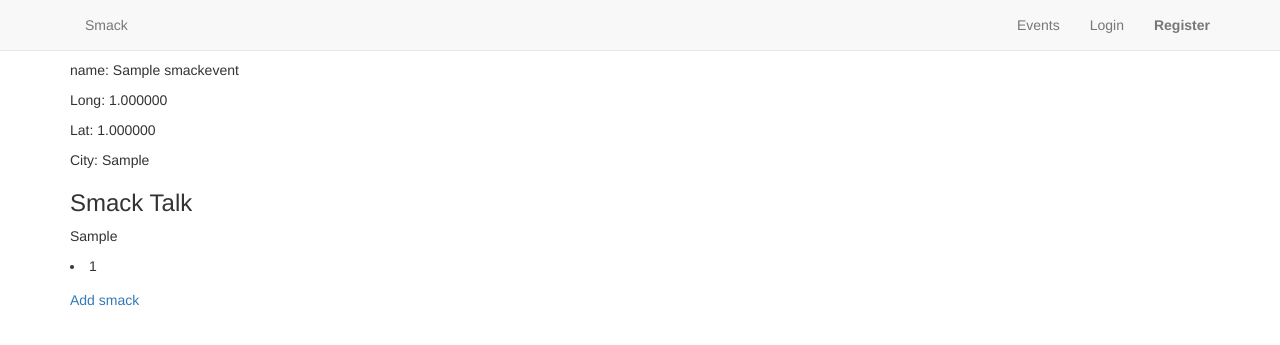
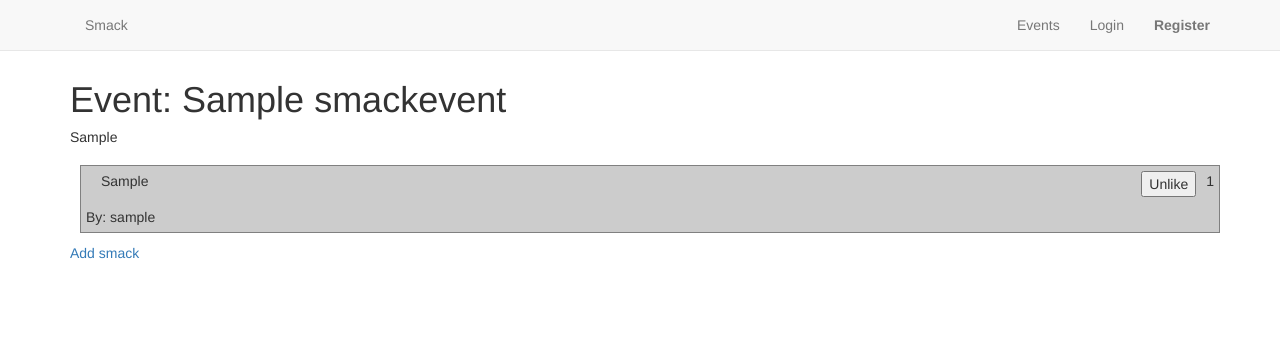
Before and after one commit to raney24/smack, a Django app: page /events/1/ in a window 1280 px wide. Shown: the top 345 px of the page. Run offline with Django 3.2, Linux system fonts and the light colour scheme; tables that the repository leaves empty hold one stand-in row (values such as "Sample post"); some libraries are stand-ins or nearby versions.

Commit message:
remove vote count

```diff
--- a/smack/models.py
+++ b/smack/models.py
@@ -36,7 +36,6 @@ class SmackPost(models.Model):
 	event = models.ForeignKey(SmackEvent, blank=True)
 	user = models.ForeignKey(User, blank=True)
 	voting_users = models.ManyToManyField('Smacker')
-	vote_count = models.IntegerField(default=0) # create read only object
 
 	objects = models.Manager()
 
@@ -52,8 +51,17 @@ class SmackPost(models.Model):
 		else:
 			raise forms.ValidationError("Invalid Location")
 
+	def post_votes(self):
+		return self.voting_users.count()
+
 	class Meta:
-		ordering = ['-vote_count']
+		pass
+
+
+	# def get_readonly_fields(self, request, obj=None):
+	# 	if obj is None:
+	# 		return ['vote_count']
+	# 	return []
 
 	def __unicode__(self):
 		return self.post
--- a/smack/static/css/style.css
+++ b/smack/static/css/style.css
@@ -1,3 +1,17 @@
 body {
 	padding-top: 60px;
 }
+.post {
+	margin: 10px;
+	border: 1px solid gray;
+	background-color: #ccc
+}
+.post button {
+	margin: 5px;
+}
+.post span {
+	margin: 5px;
+}
+.post p {
+	margin: 5px;
+}
--- a/smack/templates/smack/smackevent_detail.html
+++ b/smack/templates/smack/smackevent_detail.html
@@ -2,23 +2,35 @@
 {% load staticfiles %}
 {% block content %}
 
-<p>name: {{ event.name }}</p>
-<p>Long: {{ event.lon }}</p>
-<p>Lat: {{ event.lat }}</p>
-<p>City: {{ event.city }}</p>
-<h3>Smack Talk</h3>
-{% for smack_post in event.smackpost_set.all %}
-	<p>{{ smack_post.post }}</p>
-	<form method="post" action="{% url 'vote' pk=smack_post.pk %} " id="vote-form" class="vote_form">
-	  <li> <span id="vote-count">{{ smack_post.vote_count }}</span>
-		  {% csrf_token %}
-		  <input type="hidden" id="id_link" name="post" class="hidden_id" value="{{ smack_post.pk }}" />
-		  <input type="hidden" id="id_voter" name="voter" class="hidden_id" value="{{ user.pk }}" />
-		  {% if user.is_authenticated and not smack_post.pk in user.smacker.post_votes %}
-  		  	<button type="submit">Up</button>
-  		  {% endif %}
-	  </li>
-    </form>
+<h1>Event: {{ event.name }}</h1>
+<h5>{{ event.city }}</h5>
+
+{% for smack_post in post_list %}
+	<div class="post col-md-12">
+		<div class="row">
+		<p class="col-md-6">{{ smack_post.post }}</p>
+		  	<span class="pull-right" id="vote-count">  {{ smack_post.post_votes }} </span>
+	  		{% if user.is_authenticated and not smack_post.pk in user.smacker.post_votes %}
+	  			<form method="post" action="{% url 'like' pk=smack_post.pk %} " id="vote-form" class="vote_form">
+		  		{% csrf_token %}
+		  		<input type="hidden" id="id_link" name="post" class="hidden_id" value="{{ smack_post.pk }}" />
+		  		<input type="hidden" id="id_voter" name="voter" class="hidden_id" value="{{ user.pk }}" />
+				<button class="pull-right" type="submit">Like</button>
+				</form>
+			{% else %}
+				<form method="post" action="{% url 'unlike' pk=smack_post.pk %} " id="vote-form" class="vote_form">
+		  		{% csrf_token %}
+		  		<input type="hidden" id="id_link" name="post" class="hidden_id" value="{{ smack_post.pk }}" />
+		  		<input type="hidden" id="id_voter" name="voter" class="hidden_id" value="{{ user.pk }}" />
+				<button class="pull-right" type="submit">Unlike</button>
+				</form>
+	  		{% endif %}
+	  	</div>
+	  	<div class="row">
+	  		<p class="post-user">By: {{ smack_post.user.username }}</p>
+	  	</div>
+
+    </div>
 {% endfor %}
 
 
--- a/smack/views.py
+++ b/smack/views.py
@@ -8,6 +8,7 @@ from .forms import *
 import json
 from rest_framework.renderers import JSONRenderer
 from django.http import HttpResponse
+from django.db.models import Count
 
 # Create your views here.
 
@@ -31,35 +32,35 @@ class SmackEventDetailView(DetailView):
 	model = SmackEvent
 	context_object_name = 'event'
 
+	def get_context_data(self, **kwargs):
+		context = super(SmackEventDetailView, self).get_context_data(**kwargs)
+		event_pk = kwargs['object'].pk
+		context['post_list'] = SmackPost.objects.filter(
+												event=event_pk).annotate(
+															num_votes=Count(
+																'voting_users')).order_by('-num_votes')
+		return context
+
 class SmackEventCreateView(CreateView):
 	model = SmackEvent
 	form_class = SmackEventForm
 	success_url = '/events'
 
-class SmackPostListView(ListView):
+class SmackPostListView(ListView): # NOT EVER USED
 	model = SmackPost
 	context_object_name = 'post_list'
+
+	def get_context_data(self, **kwargs):
+		context = super(SmackPostListView, self).get_context_data(**kwargs)
+		print "here"
+		context['post_list'] = SmackPost.objects.annotate(num_votes=Count('voting_users')).order_by('num_votes')
+		return context
 
 class SmackPostCreateView(FormView):
 	model = SmackPost
 	form_class = SmackPostForm
 	template_name = "smack/smackpost_form.html"
 	success_url = '/events'
-
-	# if request == 'POST':
-	# 	form_class = self.get_form_class()
-	# 	form = self.get_form(form_class)
-	# 	if form.is_valid():
-	# 		form.user = request.user
-	# 		self.form_valid(form, **kwargs)
-	# 	else:
-	# 		forms.ValidationError("Invalid Location")
-
-	# def get_form_kwargs(self):
-	# 	kwargs = super(SmackPostCreateView, self).get_form_kwargs()
-	# 	kwargs['user'] = self.request.user
-	# 	print kwargs
-	# 	return kwargs
 
 	def form_valid(self, form):
 		print "in form"
@@ -112,18 +113,10 @@ def vote(request, pk):
     if request.method == 'POST':
 
         if request.user.is_authenticated:
-            # vote_form = VoteForm(request.POST)
-            # if vote_form.is_valid():
             smacker = Smacker.objects.get(user=request.user)
             post = SmackPost.objects.get(pk=pk)
-            # v = vote_form.save(commit=False)
-            # v.voter = user.user
-            # v.post = post
-            # if post.
 
-
-            post.vote_count = post.vote_count + 1
-
+            # check if user has voted
             if not post.voting_users.filter(user_id = smacker.user_id).exists():
                 post.voting_users.add(smacker)
                 post.save()
@@ -131,12 +124,19 @@ def vote(request, pk):
                 return HttpResponseRedirect(request.META.get('HTTP_REFERER'))
 
             return HttpResponse("Already Voted")
-            # return HttpResponse(
-            #     json.dumps(post.post),
-            #     content_type="application/json"
-            # )
 
+def delete_vote(request, pk):
+	if request.method == 'POST':
+		if request.user.is_authenticated:
+			smacker = Smacker.objects.get(user=request.user)
+			post = SmackPost.objects.get(pk=pk)
 
+			if post.voting_users.filter(user_id = smacker.user_id).exists():
+				post.voting_users.remove(smacker)
+				post.save()
+				return HttpResponseRedirect(request.META.get('HTTP_REFERER'))
+
+			return HttpResponse("You must like to unlike")
 
 
 """ USER VIEWS """
--- a/talk/urls.py
+++ b/talk/urls.py
@@ -32,7 +32,8 @@ urlpatterns = [
 
     url(r'^events/(?P<pk>\d+)/post/$', login_required(SmackPostCreateView.as_view()), name='create_posts'),
 
-    url(r'^vote/(?P<pk>\d+)$', login_required(vote), name="vote"),
+    url(r'^vote/(?P<pk>\d+)$', login_required(vote), name="like"),
+    url(r'^delete_vote/(?P<pk>\d+)$', login_required(delete_vote), name="unlike"),
 
 
     url(r'^api-auth/', include('rest_framework.urls', namespace='rest_framework')),
```
Also changed, not shown: smack/migrations/0015_auto_20160325_2055.py (added), smack/migrations/0016_smackpost_vote_count.py (added), smack/migrations/0017_auto_20160325_2109.py (added), 6 other files.
